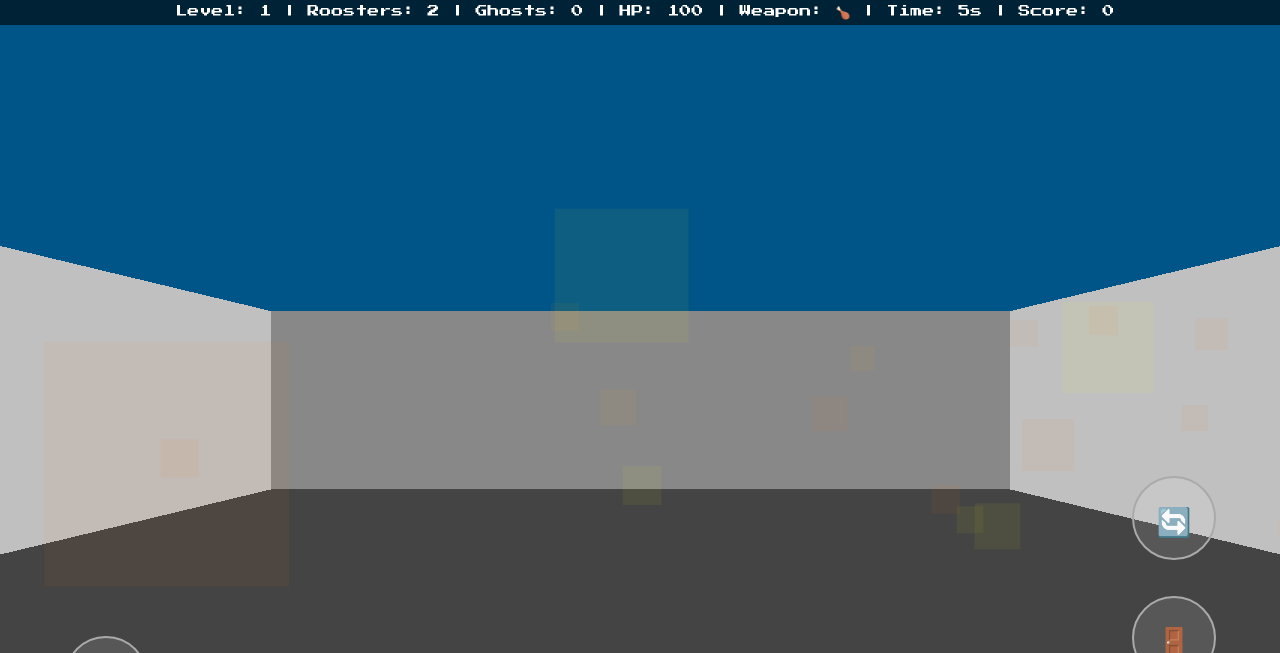
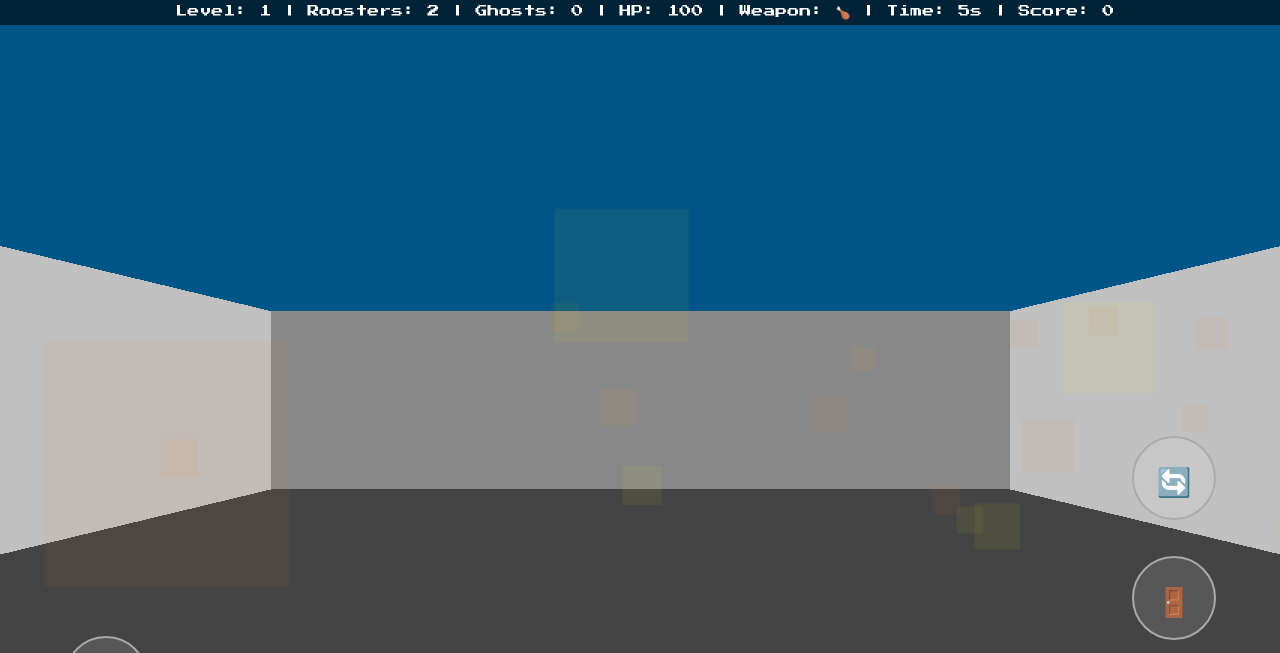
Before and after one commit to ObsidianMango/RoosterRumble, a plain HTML site: page index.html in a window 1280 px wide. Shown: the top 653 px of the page. Drawn offline with Linux system fonts and the light colour scheme.

Commit message:
Update index.html

```diff
--- a/index.html
+++ b/index.html
@@ -137,8 +137,8 @@
       touch-action: none;
       z-index: 2;
     }
-    #swapBtn { bottom: 30%; }
-    #interactBtn { bottom: 15%; }
+    #swapBtn { bottom: 35%; }
+    #interactBtn { bottom: 20%; }
   </style>
 </head>
 <body>
```
